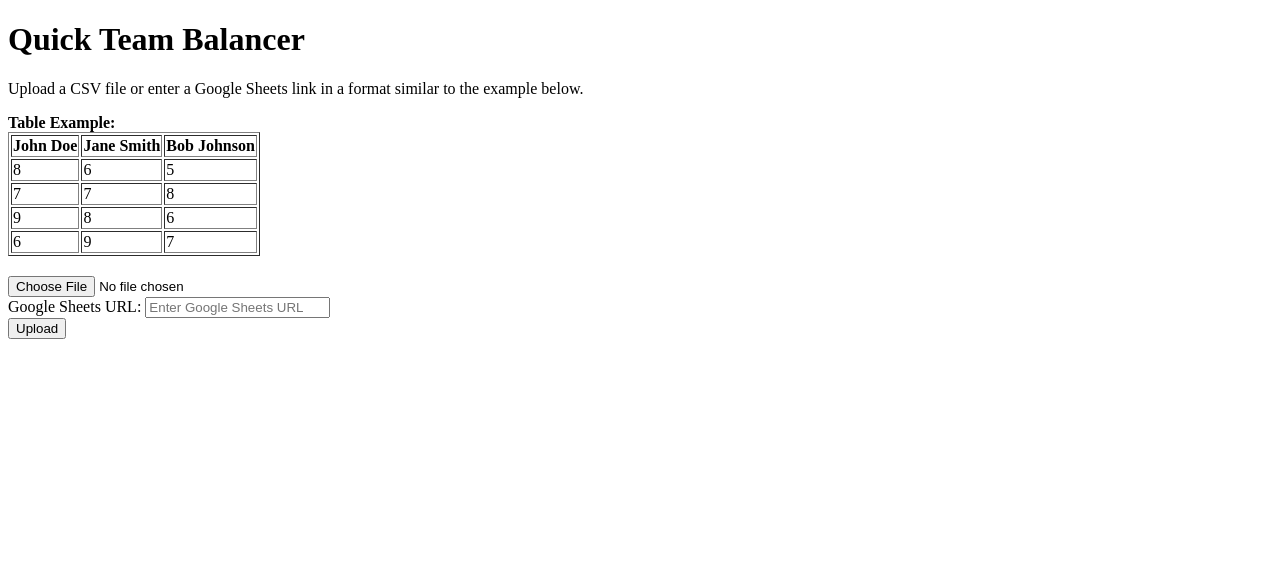
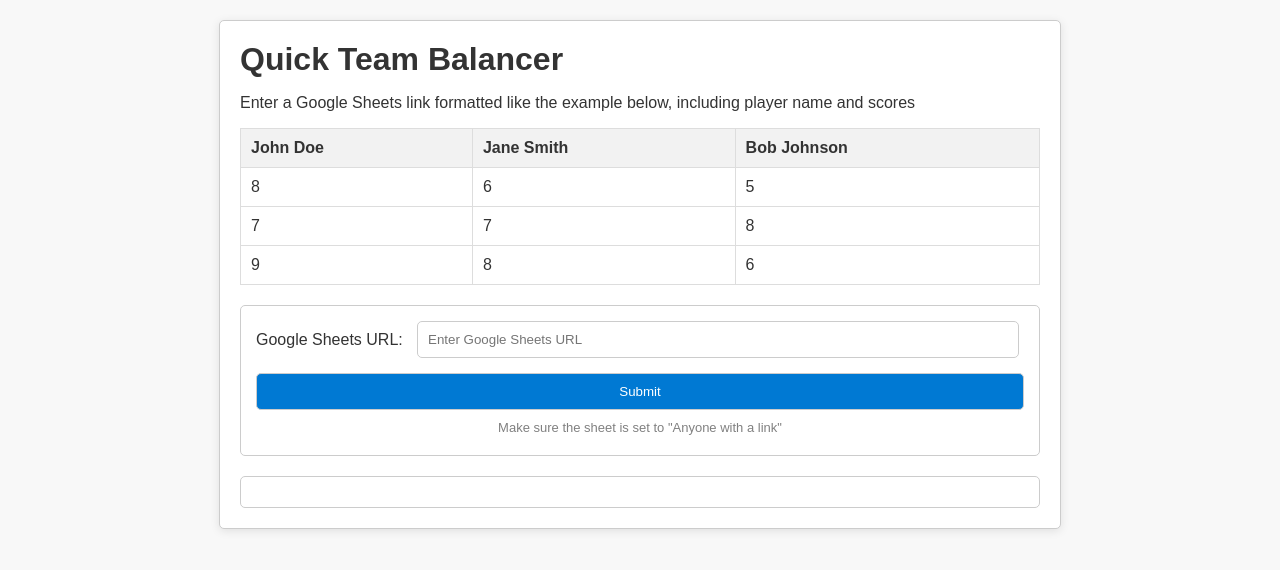
Before and after one commit to GrinshpunDavid/Team_Balancer, a Flask app: page / in a window 1280 px wide. Shown: the top 570 px of the page. Run offline with Flask 3, Linux system fonts and the light colour scheme.

Commit message:
format htms

```diff
--- a/templates/upload.html
+++ b/templates/upload.html
@@ -4,19 +4,90 @@
     <meta charset="UTF-8">
     <meta name="viewport" content="width=device-width, initial-scale=1.0">
     <title>Quick Team Balancer</title>
+    <link rel="stylesheet" href="https://cdnjs.cloudflare.com/ajax/libs/font-awesome/5.15.4/css/all.min.css">
     <style>
+    body {
+        font-family: Arial, sans-serif;
+        background-color: #f8f8f8;
+        color: #333;
+        margin: 0;
+        padding: 20px;
+        display: flex;
+        justify-content: center;
+    }
+    .container {
+        max-width: 800px; /* Adjust max-width as needed */
+        width: 100%;
+        background-color: #fff;
+        padding: 20px;
+        border: 1px solid #ccc;
+        border-radius: 5px;
+        box-shadow: 0 2px 10px rgba(0, 0, 0, 0.1);
+    }
+    h1, h2 {
+        margin: 0 0 10px;
+    }
     table {
-            margin-bottom: 20px; /* Adds 20px space below the table */
+        width: 100%;
+        border-collapse: collapse;
+        margin-bottom: 20px;
+    }
+    th, td {
+        padding: 10px;
+        text-align: left;
+        border: 1px solid #ddd;
+    }
+    th {
+        background-color: #f2f2f2;
+    }
+    form {
+        background-color: #fff;
+        padding: 15px;
+        border: 1px solid #ccc;
+        border-radius: 5px;
+        margin-bottom: 20px;
+    }
+    .form-row {
+        display: flex;
+        align-items: center;
+        margin-bottom: 10px;
+    }
+    label {
+        flex: 1;
+    }
+    input[type="text"],
+    input[type="number"],
+    input[type="submit"] {
+        width: 100%;
+        padding: 10px;
+        margin: 5px 0;
+        border: 1px solid #ccc;
+        border-radius: 5px;
+    }
+    input[type="submit"] {
+        background-color: #0079d3;
+        color: white;
+        cursor: pointer;
+    }
+    input[type="submit"]:hover {
+        background-color: #005ea6;
+    }
+    #output {
+        background-color: #fff;
+        padding: 15px;
+        border: 1px solid #ccc;
+        border-radius: 5px;
     }
     </style>
+
     <script>
         function showInputFields() {
             document.getElementById("input-fields").style.display = "block";
         }
 
-        function handleUpload(event) {
+        function handleGoogleSheets(event) {
             event.preventDefault();
-            const form = document.getElementById('upload-form');
+            const form = document.getElementById('google-sheets-form');
             const formData = new FormData(form);
 
             fetch('/', {
@@ -28,7 +99,7 @@
                 if (data.success) {
                     showInputFields();
                 } else {
-                    alert("Upload failed. Please try again.");
+                    alert("Link validation failed. Please try again.");
                 }
             });
         }
@@ -49,11 +120,13 @@
         }
     </script>
 </head>
+
 <body>
+    <div class="container">
         <h1>Quick Team Balancer</h1>
-    <p>Upload a CSV file or enter a Google Sheets link in a format similar to the example below.</p>
-    <h4 style="margin: 0;">Table Example:</h4>
-    <table border="1">
+        <p>Enter a Google Sheets link formatted like the example below, including player name and scores</p>
+
+        <table>
             <tr>
                 <th>John Doe</th>
                 <th>Jane Smith</th>
@@ -74,35 +147,33 @@
                 <td>8</td>
                 <td>6</td>
             </tr>
-        <tr>
-            <td>6</td>
-            <td>9</td>
-            <td>7</td>
-        </tr>
         </table>
 
-    <form id="upload-form" method="post" enctype="multipart/form-data" onsubmit="handleUpload(event);">
-        <input type="file" name="file" accept=".csv">
-        <br>
-        <label for="google_sheets_url">Google Sheets URL:</label>
-        <input type="text" name="google_sheets_url" placeholder="Enter Google Sheets URL">
-        <br>
-        <input type="submit" value="Upload">
+        <form id="google-sheets-form" method="post" onsubmit="handleGoogleSheets(event);" style="display: flex; flex-wrap: wrap; align-items: center; gap: 5px;">
+            <div class="form-row" style="flex: 1; min-width: 50%; display: flex; align-items: center;">
+                <label for="google_sheets_url" style="flex: 1; margin: 0;">Google Sheets URL:</label>
+                <input type="text" name="google_sheets_url" placeholder="Enter Google Sheets URL" required style="width: 580px; margin: 0 5px;">
+            </div>
+            <input type="submit" value="Submit" style="flex-basis: 100%; margin: 0;">
+            <p style="flex-basis: 100%; margin: 5px 0; text-align: center; font-size: 13px; color: grey;">Make sure the sheet is set to "Anyone with a link"</p>
         </form>
 
         <div id="input-fields" style="display:none;">
-        <h2>Enter Team Parameters</h2>
-        <form id="input-form" onsubmit="generateTeams(event);">
-            <label for="num_teams">Number of Teams:</label>
-            <input type="number" name="num_teams" min="1" required>
-            <br>
-            <label for="max_team_size">Max Team Size:</label>
-            <input type="number" name="max_team_size" min="1" required>
-            <br>
-            <input type="submit" value="Generate">
+            <form id="input-form" onsubmit="generateTeams(event);" style="display: flex; flex-wrap: wrap;">
+                <div class="form-row" style="flex: 1; min-width: 50%; display: flex; align-items: center;">
+                    <label for="num_teams" style="flex: 1;">Number of Teams:</label>
+                    <input type="number" name="num_teams" min="1" required style="width: 200px; margin-left: 5px; margin-right: 20px;">
+                </div>
+                <div class="form-row" style="flex: 1; min-width: 50%; display: flex; align-items: center;">
+                    <label for="max_team_size" style="flex: 1;">Max Team Size:</label>
+                    <input type="number" name="max_team_size" min="1" required style="width: 230px; margin-left: 20px;">
+                </div>
+                <input type="submit" value="Generate" style="flex-basis: 100%;">
             </form>
         </div>
 
+
         <div id="output"></div>
+    </div>
 </body>
 </html>
```
Lines whose indentation alone changed are shown as unchanged.
